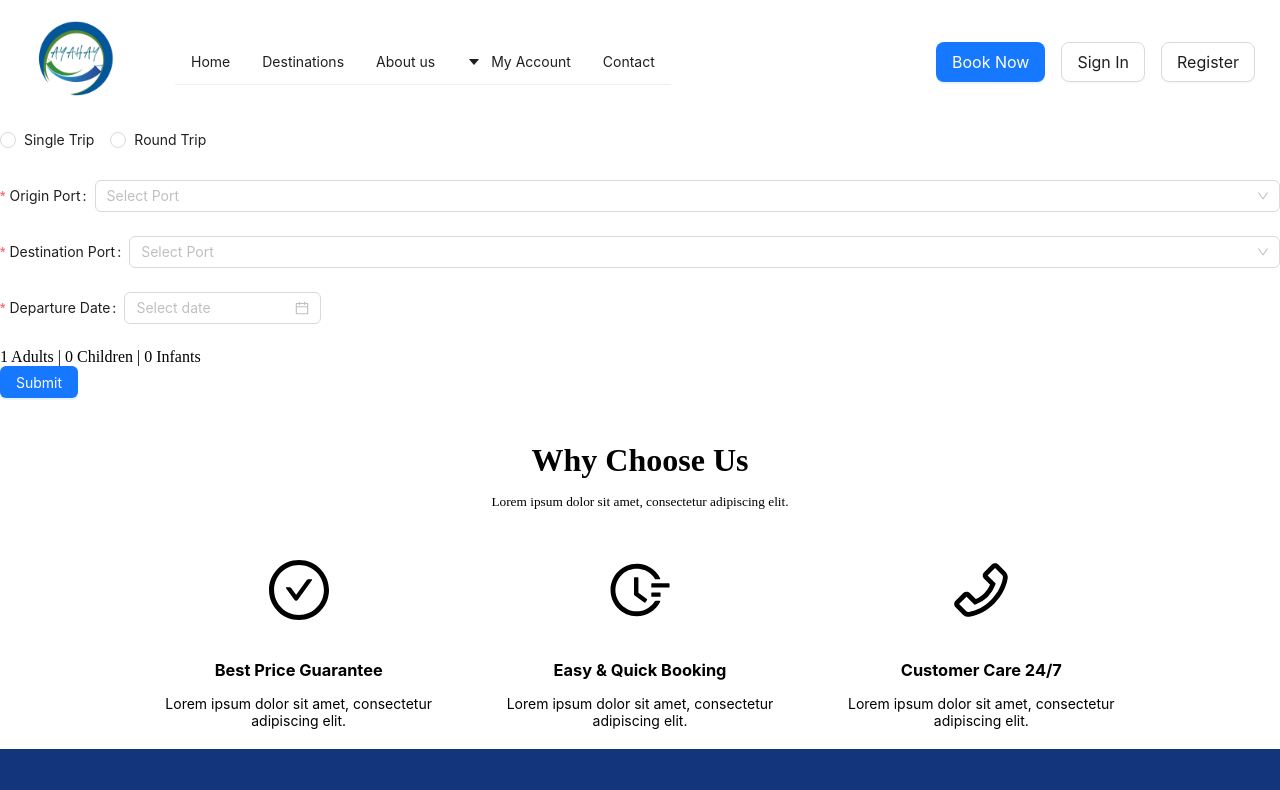
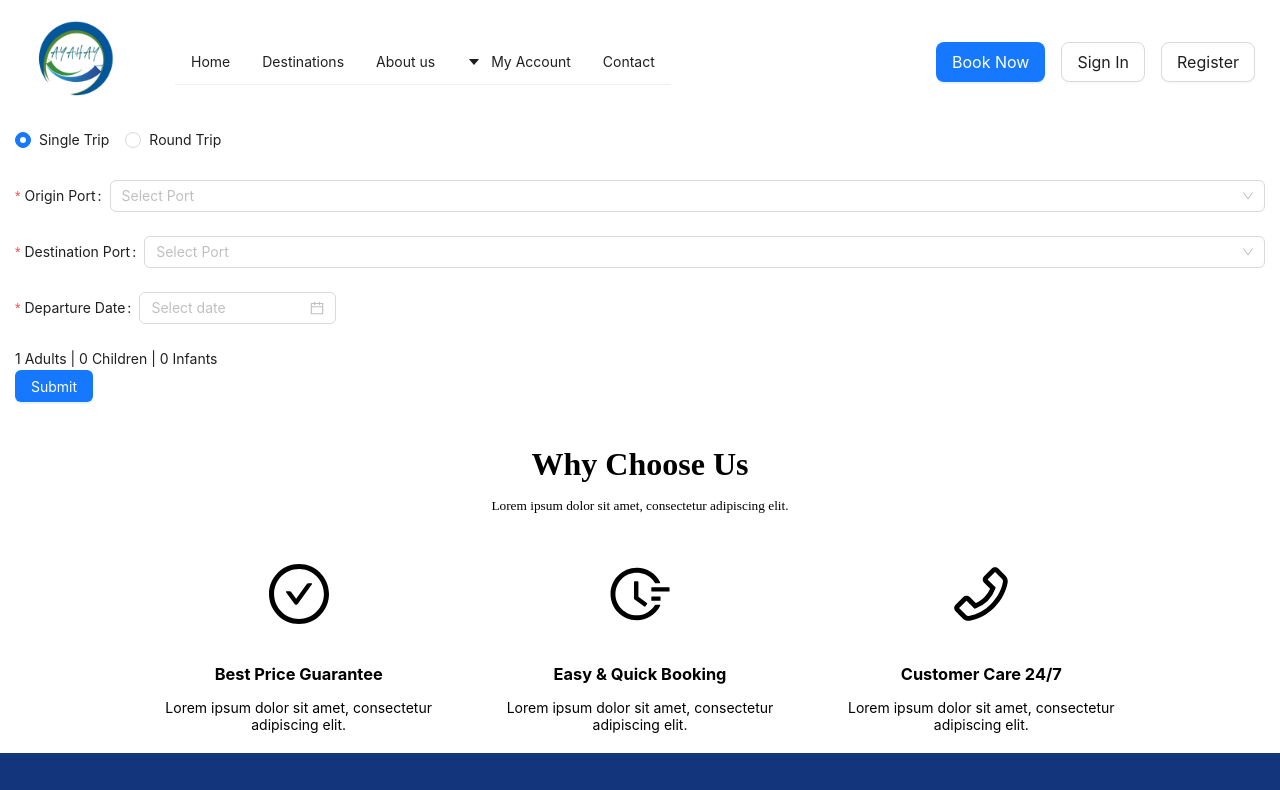
Before and after one commit to ayahayadmin/Ayahay, a Next.js app: page / in a window 1280 px wide. Shown: the top 790 px of the page. Built offline with nearby package versions, Linux system fonts and the light colour scheme.

Commit message:
redirect to search results with query params from form

```diff
--- a/app/page.tsx
+++ b/app/page.tsx
@@ -1,74 +1,57 @@
+'use client';
 import AboutUsCard from '@/common/components/AboutUsCard';
 import TripSearchQuery from '@/common/components/TripSearchQuery';
 import Port from '@/common/models/port';
+import styles from '@/common/components/Header.module.scss';
+import {
+  DEFAULT_NUM_ADULTS,
+  DEFAULT_NUM_CHILDREN,
+  DEFAULT_NUM_INFANTS,
+} from '@/common/constants/form';
+import { Form } from 'antd';
+import { getPorts } from '@/common/services/port.service';
+import { useRouter } from 'next/navigation';
 
 export default function Home() {
-  const portNames = [
-    'Ilolo',
-    'Bacolod',
-    'Batangas',
-    'Baybay, Leyte',
-    'Bogo, Cebu',
-    'Bato, Leyte',
-    'Butuan',
-    'Cagayan de Oro',
-    'Calapan',
-    'Calbayog City',
-    'Caticlan',
-    'Cebu',
-    'Consuelo, Camotes',
-    'Danao',
-    'Dapitan',
-    'Dapdap',
-    'Dumaguete',
-    'Dipolog',
-    'Dapa, Siargao',
-    'EB MagaIona,  Negros Occidental',
-    'Estancia',
-    'Getafe',
-    'Guimaras',
-    'Hagnaya',
-    'lligan',
-    'Isabel, Leyte',
-    'Jagna, Bohol',
-    'Medellin, Cebu',
-    'Larena, Siquijor',
-    'Cataingan, Masbate',
-    'Masbate',
-    'Matnog',
-    'Manila',
-    'Nasipit',
-    'Odiongan, Romblon',
-    'Ormoc',
-    'Ozamiz',
-    'Ozamiz',
-    'Palompon',
-    'Plaridel',
-    'Puerto Princesa, Palawan',
-    'Puerto Galera',
-    'Romblon, Romblon',
-    'Roxas City, Capiz',
-    'Roxas, Mindoro',
-    'San Carlos, Negros',
-    'Sibuyan, Romblon',
-    'Siquijor',
-    'Santa Fe, Bantayan Island',
-    'Surigao',
-    'Tagbilaran City, Bohol',
-    'Talibon',
-    'Toledo',
-    'Tubigon',
-    'Ubay, Bohol',
-    'Zamboanqa',
-  ] as string[];
+  const router = useRouter();
+  const [form] = Form.useForm();
 
-  const ports = portNames.map((name, id) => {
-    return { id, name } as Port;
-  });
+  const ports: Port[] = getPorts();
+
+  const redirectToSearchResults = (formValues: any) => {
+    const searchQuery: any = {
+      tripType: formValues.tripType,
+      srcPortId: formValues.srcPortId.toString(),
+      destPortId: formValues.destPortId.toString(),
+      departureDate: formValues.departureDate.format('YYYY-MM-DD'),
+      numAdults: formValues.numAdults.toString(),
+      numChildren: formValues.numChildren.toString(),
+      numInfants: formValues.numInfants.toString(),
+    };
+
+    if (formValues.returnDate) {
+      searchQuery.returnDate = formValues.returnDate.format('YYYY-MM-DD');
+    }
+
+    const queryParams = new URLSearchParams(searchQuery).toString();
+    router.push(`/trips?${queryParams}`);
+  };
 
   return (
     <div>
-      <TripSearchQuery ports={ports} />
+      <Form
+        form={form}
+        className={styles.containerFluid}
+        initialValues={{
+          tripType: 'single',
+          numAdults: DEFAULT_NUM_ADULTS,
+          numChildren: DEFAULT_NUM_CHILDREN,
+          numInfants: DEFAULT_NUM_INFANTS,
+        }}
+        onFinish={redirectToSearchResults}
+      >
+        <TripSearchQuery ports={ports} />
+      </Form>
       <AboutUsCard />
     </div>
   );
--- /dev/null
+++ b/app/trips/page.tsx
@@ -0,0 +1,5 @@
+'use client';
+
+export default function Trips() {
+  return <div>Trips</div>;
+}
```
